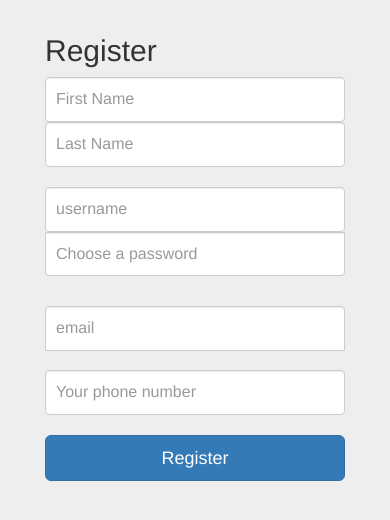
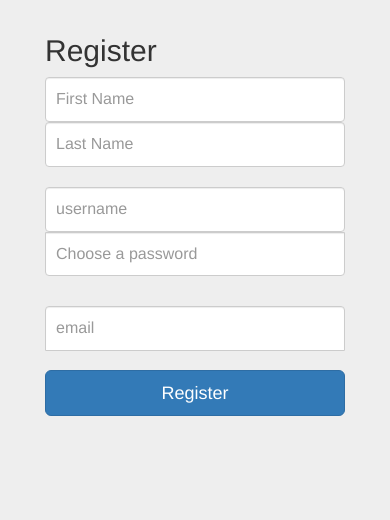
Before and after one commit to eljhkrr/django-2FA, a Django app: page /myauth/register/ in a window 390 px wide. Shown: the part 41-561 px from the top of the page. Run offline with Django 3.2, Linux system fonts and the light colour scheme; parts of the project's set-up code (start-up, migrations or seed data) failed here and were passed over; some libraries are stand-ins or nearby versions.

Commit message:
removed phone number field from registration form

```diff
--- a/myauth/templates/myauth/register.html
+++ b/myauth/templates/myauth/register.html
@@ -11,7 +11,7 @@
 		<input class="form-control" required type="text" name="username" placeholder="username" />
 		<input class="form-control" required type="password" name="password" placeholder="Choose a password" /><br>
 		<input class="form-control" required type="email" name="email" placeholder="email" /><br>
-		<input class="form-control" required type="phone" name="phone_number" placeholder="Your phone number" /><br>
+		<!-- <input class="form-control" required type="phone" name="phone_number" placeholder="Your phone number" /><br> -->
 		<button class="btn btn-lg btn-primary btn-block" type="submit">Register</button>
 	</form>
 {% endblock %}
```
